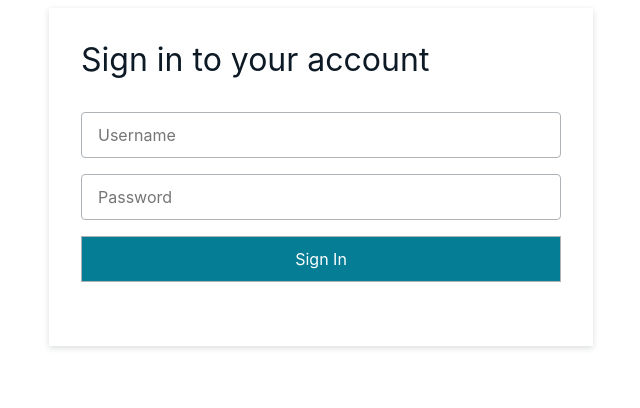
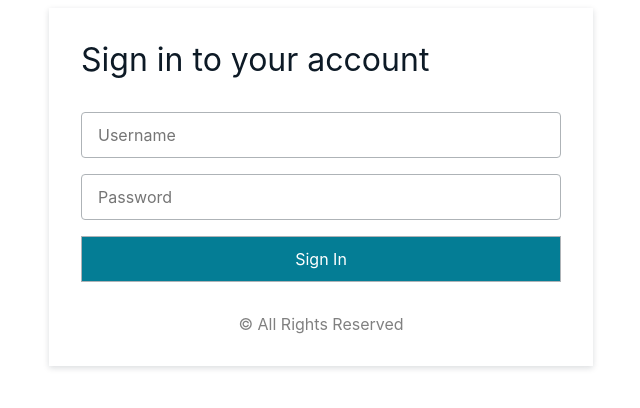
Before and after one commit to wlee221/angular-content-projection-demo, an Angular app: page / in a window 1280 px wide. Shown: the top 408 px of the page, without its empty margins (319-959 px from the left). Built offline with nearby package versions, Linux system fonts and the light colour scheme.

Commit message:
Demonstrate select attribute

```diff
--- a/src/app/app.component.html
+++ b/src/app/app.component.html
@@ -1,3 +1,6 @@
 <app-authenticator>
-  <h3>Welcome!</h3>
- </app-authenticator>
+  <div class="footer" style="text-align: center; color: gray">
+    © All Rights Reserved
+  </div>
+  <h3 class="authenticated">Welcome!</h3>
+</app-authenticator>
--- a/src/app/authenticator/authenticator.component.html
+++ b/src/app/authenticator/authenticator.component.html
@@ -10,10 +10,12 @@
         {{ error }}
       </div>
     </form>
+    <ng-content select=".footer"></ng-content>
   </div>
 </div>
 
 <!-- If user is signed in, project desired content -->
 <div class="authenticated" *ngIf="user">
-  <ng-content></ng-content>
+  <!-- Accept contents with class name "authenticated" -->
+  <ng-content select=".authenticated"></ng-content>
 </div>
```
